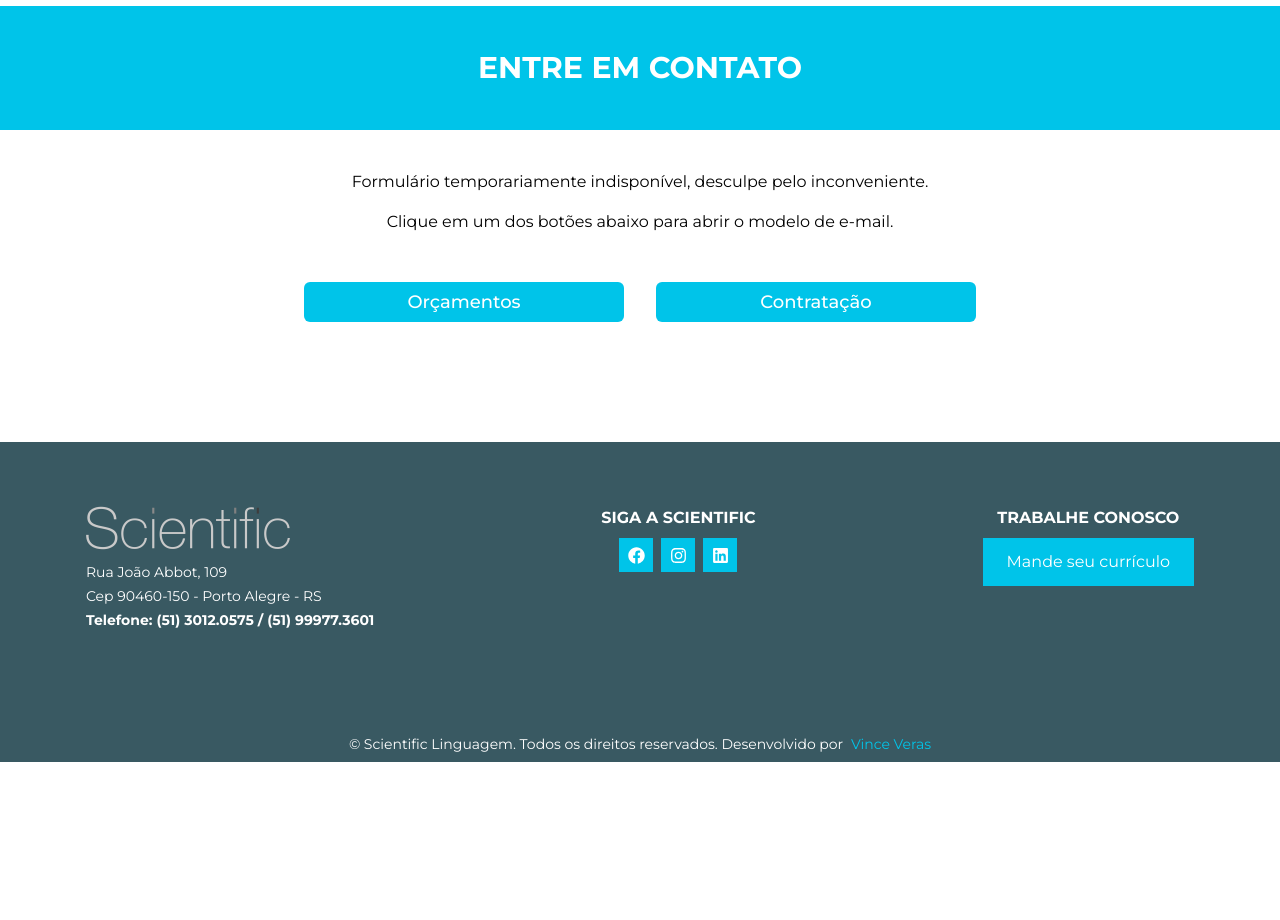
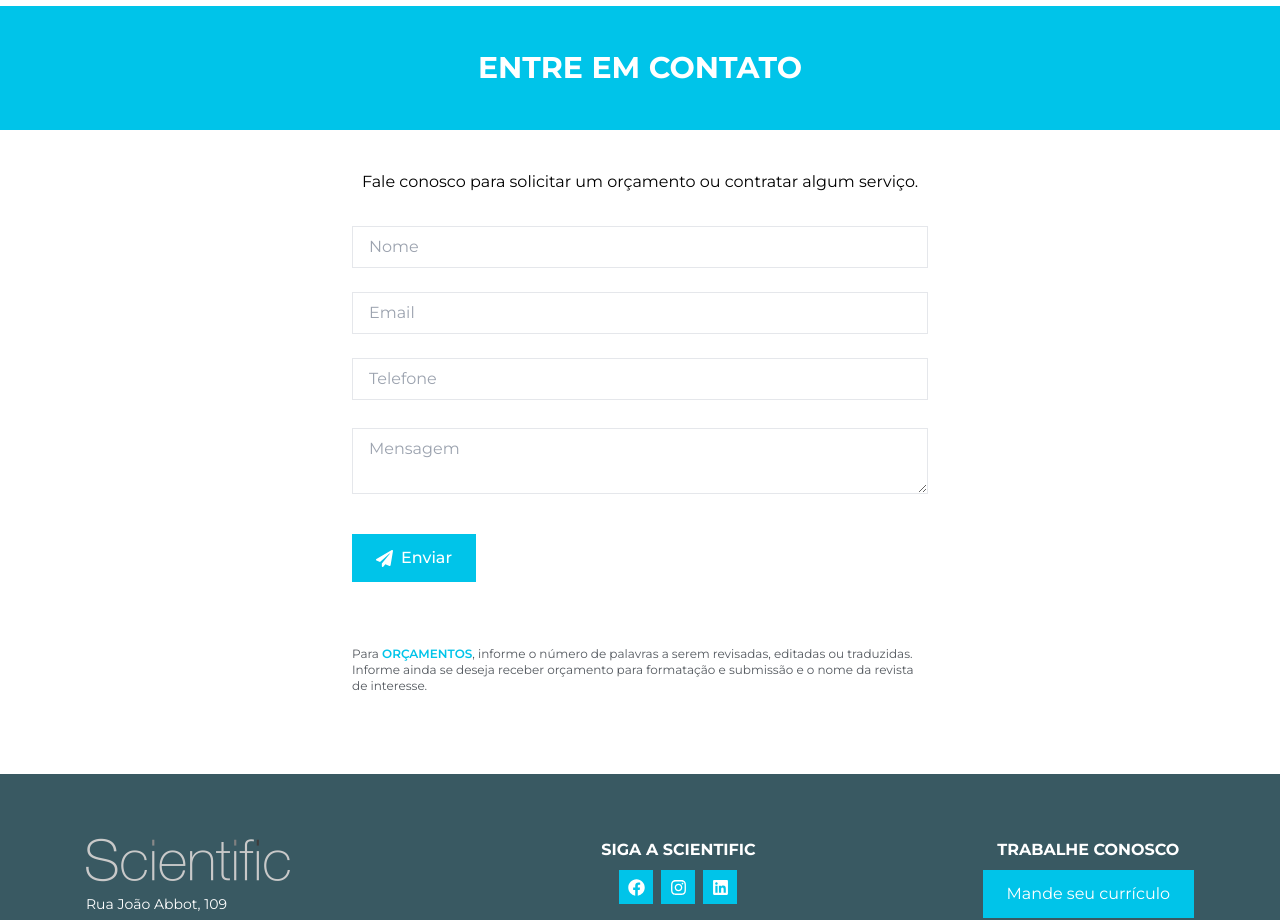
Before and after one commit to pazIago/Scientific, a Next.js app: page / in a window 1280 px wide. Shown: the part 4420-5340 px from the top of the page. Before the commit the page ends 5182 px from the top, so only its background shows below. Built offline with nearby package versions, Linux system fonts and the light colour scheme; no server answers.

Commit message:
:rocket:

```diff
--- a/package.json
+++ b/package.json
@@ -17,12 +17,13 @@
     "axios": "^1.3.5",
     "eslint": "8.38.0",
     "eslint-config-next": "13.3.0",
-    "next": "13.3.0",
+    "next": "^13.4.1",
     "nodemailer": "^6.9.1",
     "postcss": "8.4.21",
     "react": "18.2.0",
     "react-dom": "18.2.0",
     "react-hook-form": "^7.43.9",
+    "react-toastify": "^9.1.2",
     "sharp": "^0.32.0",
     "tailwindcss": "3.3.1",
     "typescript": "5.0.4",
--- a/src/components/Contact/Form.tsx
+++ b/src/components/Contact/Form.tsx
@@ -1,11 +1,22 @@
 import { z } from "zod";
 import { useForm } from "react-hook-form";
 import { zodResolver } from "@hookform/resolvers/zod";
-import { useCallback } from "react";
+import { useCallback, useId } from "react";
 import { http } from "@/utils/http";
+import { toast, ToastContainer } from "react-toastify";
 import PLANESvg from "../Global/plane";
+import type { ToastOptions } from "react-toastify";
 
-const MAX_FILE_SIZE = 5000000;
+const TOAST_CONFIG: ToastOptions = {
+  position: "top-right",
+  hideProgressBar: false,
+  closeOnClick: true,
+  pauseOnHover: false,
+  draggable: true,
+  progress: undefined,
+};
+
+/*const MAX_FILE_SIZE = 5000000;
 const ACCEPTED_FILE_TYPES = [
   //só aceita esses tipos de imagem mas pode alterar depois
   "image/jpeg",
@@ -19,7 +30,7 @@ const ACCEPTED_FILE_TYPES = [
   "application/vnd.openxmlformats-officedocument.spreadsheetml.sheet",
   "application/vnd.openxmlformats-officedocument.spreadsheetml.template",
   "application/vnd.openxmlformats-officedocument.spreadsheetml.template",
-];
+];*/
 
 export const FormSchema = z.object({
   //TODO: Faça suas regras e mensagems personalizadas
@@ -33,7 +44,7 @@ export const FormSchema = z.object({
     .string()
     .min(10, "Inclua informações sobre o projeto")
     .max(500, "Limite de caracteres: 500"),
-  file: z
+  /*  file: z
     .any()
     .refine((files) => files?.length == 1, "Image is required.")
     .refine(
@@ -46,12 +57,14 @@ export const FormSchema = z.object({
     )
     .transform((files) => files?.[0])
     .optional(),
-  select: z.enum(["Contratação", "Orçamento"]),
+    select: z.enum(["Contratação", "Orçamento"]),*/
 });
 
 export type FormType = z.infer<typeof FormSchema>;
 
 export function Form() {
+  const toastLoadingId = useId();
+  const toastErrorId = useId();
   const {
     register,
     reset,
@@ -66,28 +79,79 @@ export function Form() {
       email: "",
       phone: "",
       message: "",
-      file: null,
+      // file: null,
     },
   });
-  console.log(JSON.stringify(watch(), null, 2));
+
+  const validateForm = useCallback(() => {
+    const errorToast = (message: string) =>
+      toast(message, {
+        ...TOAST_CONFIG,
+        autoClose: 1500,
+        type: toast.TYPE.WARNING,
+        toastId: toastErrorId,
+      });
+
+    if (errors.name?.message) {
+      errorToast(errors.name.message);
+    }
+    if (errors.email?.message) {
+      errorToast(errors.email.message);
+    }
+    if (errors.phone?.message) {
+      errorToast(errors.phone.message);
+    }
+    if (errors.message?.message) {
+      errorToast(errors.message.message);
+    }
+  }, [errors.email, errors.message, errors.name, errors.phone, toastErrorId]);
 
   const onSubmit = useCallback(
     async (data: FormType) => {
-      console.log(data.file);
-
       try {
+        const loadingToast = () =>
+          toast("E-mail já está sendo enviado!", {
+            ...TOAST_CONFIG,
+            autoClose: 12000,
+            type: toast.TYPE.INFO,
+            toastId: toastLoadingId,
+          });
+        loadingToast();
         await http.post("send-email", data);
+        toast.update(toastLoadingId, {
+          ...TOAST_CONFIG,
+          render: "E-mail enviado com Sucesso!",
+          type: toast.TYPE.SUCCESS,
+          autoClose: 2500,
+        });
         reset();
-        //TODO: adicionar um toast de sucesso
       } catch (error) {
-        //TODO: adicionar um toast de erro
+        toast.update(toastLoadingId, {
+          ...TOAST_CONFIG,
+          render: "Erro ao enviar E-mail!",
+          type: toast.TYPE.ERROR,
+          autoClose: 2500,
+        }),
           console.log(error);
       }
     },
-    [reset]
+    [reset, toastLoadingId]
   );
 
   return (
+    <>
+      <ToastContainer
+        className="z-50"
+        position="top-right"
+        autoClose={5000}
+        hideProgressBar={false}
+        newestOnTop={false}
+        closeOnClick
+        rtl={false}
+        pauseOnFocusLoss
+        draggable
+        pauseOnHover
+      />
       <form
         className="max-w-xl mx-auto flex flex-col gap-1 [&>div]:flex [&>div]:flex-col [&_span]:text-red-400 [&_span]:text-left [&_span]:block [&_span]:h-[20px] [&_span]:text-sm [&_input:not([type='file'])]:border [&_input:not([type='file'])]:px-4 [&_input:not([type='file'])]:outline-none [&_input:not([type='file'])]:py-2 [&_textarea]:border [&_textarea]:outline-none"
         onSubmit={handleSubmit(onSubmit)}
@@ -124,7 +188,7 @@ export function Form() {
         </div>
         <div>
           <div className="grid items-center grid-cols-2 gap-6 max-sm:gap-0 max-sm:grid-cols-1 justify-items-start">
-          <div className="w-full">
+            {/*   <div className="w-full">
             <select
               className="w-full py-2 pl-4 pr-4 transition border outline-none hover:border-sciblue focus:ring-sciblue focus:ring-1 focus:border-sciblue"
               {...register("select")}
@@ -133,14 +197,7 @@ export function Form() {
               <option value="Orçamento">Orçamento</option>
             </select>
             <span>{errors.select?.message}</span>
-          </div>
-          <div className="max-w-xs">
-            <input
-              className="file:bg-sciblue file:hover:scale-95 transition text-sm file:border-none file:text-sm file:text-white file:px-3 file:py-[6px] mb-5 flex flex-col flex-wrap max-w-[276px] max-sm:max-w-[300px]"
-              type="file"
-              {...register("file")}
-            />
-          </div>
+          </div> */}
           </div>
         </div>
 
@@ -157,9 +214,11 @@ export function Form() {
           type="submit"
           className="flex items-center gap-2 px-6 py-3 mt-4 font-medium text-white w-fit bg-sciblue"
           disabled={isSubmitting}
+          onClick={validateForm}
         >
           <PLANESvg /> Enviar
         </button>
       </form>
+    </>
   );
 }
--- a/src/components/Global/plane.tsx
+++ b/src/components/Global/plane.tsx
@@ -7,7 +7,7 @@ const FBSvg = () => {
       fill="currentColor"
       xmlns="http://www.w3.org/2000/svg"
     >
-      <g clip-path="url(#clip0_105_212)">
+      <g clipPath="url(#clip0_105_212)">
         <path
           d="M27.8905 0.1875L0.732321 15.8555C-0.328226 16.4648 -0.19346 17.9414 0.861227 18.3867L7.08974 21L23.9237 6.16406C24.246 5.87695 24.703 6.31641 24.4276 6.65039L10.3124 23.8477V28.5645C10.3124 29.9473 11.9823 30.4922 12.8026 29.4902L16.5233 24.9609L23.8241 28.0195C24.6562 28.3711 25.6054 27.8496 25.7577 26.9531L29.9765 1.64063C30.1757 0.457031 28.9042 -0.398438 27.8905 0.1875Z"
           fill="currentColor"
--- a/src/pages/_app.tsx
+++ b/src/pages/_app.tsx
@@ -2,6 +2,7 @@ import Head from "next/head";
 import "./globals.css";
 import type { AppProps } from "next/app";
 import { Montserrat } from "next/font/google";
+import "react-toastify/dist/ReactToastify.css";
 
 const montserrat = Montserrat({ subsets: ["latin"], fallback: ["sans-serif"] });
 
@@ -9,7 +10,7 @@ export default function MyApp({ Component, pageProps }: AppProps) {
   return (
     <>
       <Head>
-        <title>Scientific Liguagem - Precisamente o que você quer dizer</title>
+        <title>Scientific Linguagem - Precisamente o que você quer dizer</title>
       </Head>
       <main className={montserrat.className}>
         <Component {...pageProps} />
--- a/src/pages/api/send-email.ts
+++ b/src/pages/api/send-email.ts
@@ -1,18 +1,18 @@
 import type { NextApiRequest, NextApiResponse } from "next";
-import nodemailer from "nodemailer";
+import nodemailer, { SendMailOptions } from "nodemailer";
 
 interface FormType {
   name: string;
   message: string;
   email: string;
   phone: string;
-  select: string;
+  /*select: string;
   files: {
     0: {
       name: string;
       type: string;
     };
-  };
+  };*/
 }
 
 export default async function SendEmail(
@@ -20,10 +20,8 @@ export default async function SendEmail(
   res: NextApiResponse
 ) {
   if (req.method === "POST") {
-    // TODO tem que fazer o cabeçalho aceitar aqueles tipos de arquivo e adicionar ao email
-
-    const data: FormType = req.body; // TODO TEM QUE TIPAR
-    const { name, message, email, phone, select, files } = data;
+    const data: FormType = req.body;
+    const { name, message, email, phone } = data;
 
     const transporter = nodemailer.createTransport({
       host: "smtp.gmail.com",
@@ -35,18 +33,17 @@ export default async function SendEmail(
       },
     });
 
-    //TODO criar um template para o email adicionando os dados do form
-    const mailData = {
-      to: "marketing@scientific.com.br",
-      from: "marketing@scientific.com.br",
-      cc: "iagopaz52@gmail.com, iagopaz@hotmail.com.br",
-      subject: `Solicitação - ${select}`,
-      attachment: [
+    const mailData: SendMailOptions = {
+      to: "artigos@scientific.com.br",
+      cc: "marketing@scientific.com.br",
+      subject: `Solicitação - Orçamento`,
+      replyTo: email,
+      /*attachment: [
         {
           filename: files[0].name,
           contentType: files[0].type,
         },
-      ],
+      ],*/
       html: `De: ${name} <br> Remetente: ${email} <br> telefone: ${phone} <br> Mensagem: <br> ${message}`,
     };
 
--- a/src/pages/index.tsx
+++ b/src/pages/index.tsx
@@ -235,27 +235,26 @@ export default function Home({ data }: InstagramProps) {
         className="pt-40 my-20 -mt-20 max-md:pt-24 max-md:-mt-24"
       >
         <Stripe text="Entre em Contato" />
-        <ContactForm />
-        {/* <div className="text-center max-w-[1140px] mx-auto mt-10 px-4">
+        <div className="text-center max-w-[1140px] mx-auto mt-10 px-4">
           <p className="mb-8">
             Fale conosco para solicitar um orçamento ou contratar algum serviço.
           </p>
           <Form />
           <div className="flex flex-col max-w-xl gap-4 mx-auto mt-16 text-xs text-left text-[#54595f] [&_span]:text-sciblue [&_span]:font-semibold">
             <p>
-              Para <span>ORÇAMENTOS</span>, anexe o arquivo de texto ou informe
-              o número de palavras a serem revisadas, editadas ou traduzidas.
-              Informe ainda se deseja receber orçamento para formatação e
-              submissão e o nome da revista de interesse.
+              Para <span>ORÇAMENTOS</span>, informe o número de palavras a serem
+              revisadas, editadas ou traduzidas. Informe ainda se deseja receber
+              orçamento para formatação e submissão e o nome da revista de
+              interesse.
             </p>
-            <p>
+            {/*<p>
               Para <span>CONTRATAÇÃO</span>, anexe o arquivo de texto.
               Entraremos em contato pelo telefone para confirmar detalhes e
               combinar pagamento e prazo. O projeto será iniciado após esse
               contato.
-            </p>
+            </p>  */}
           </div>
-        </div> */}
+        </div>
       </section>
       <Footer />
     </>
@@ -267,7 +266,7 @@ export const getStaticProps: GetStaticProps<InstagramProps> = async () => {
     const { data: response } = await axios.get<InstagramProps>(
       "https://graph.instagram.com/me/media?fields=id,permalink,media_url,thumbnail_url,caption&access_token=IGQVJXMUZAlQkFQbi1vTlBJSFdYOXFHZA2p4UFdVc1pMZAlpDU0U4Q3FUaElxaS1ZAaTZAhTW1JNXNNNVlvOFgxRFA5NHdlU1dVZAGg5ZAm1JRjRrM1J3cFRvSWVYTk1CRmpGYUs5bGRSMHNmZA0hFa1kxTGdWQwZDZD"
     );
-    console.log(response.data);
+
     if (!response.data) throw new Error("Failed to fetch data");
 
     return {
```
Also changed, not shown: 2 other files (tests, documents, lock files or other folders). Lines whose indentation alone changed are shown as unchanged.
